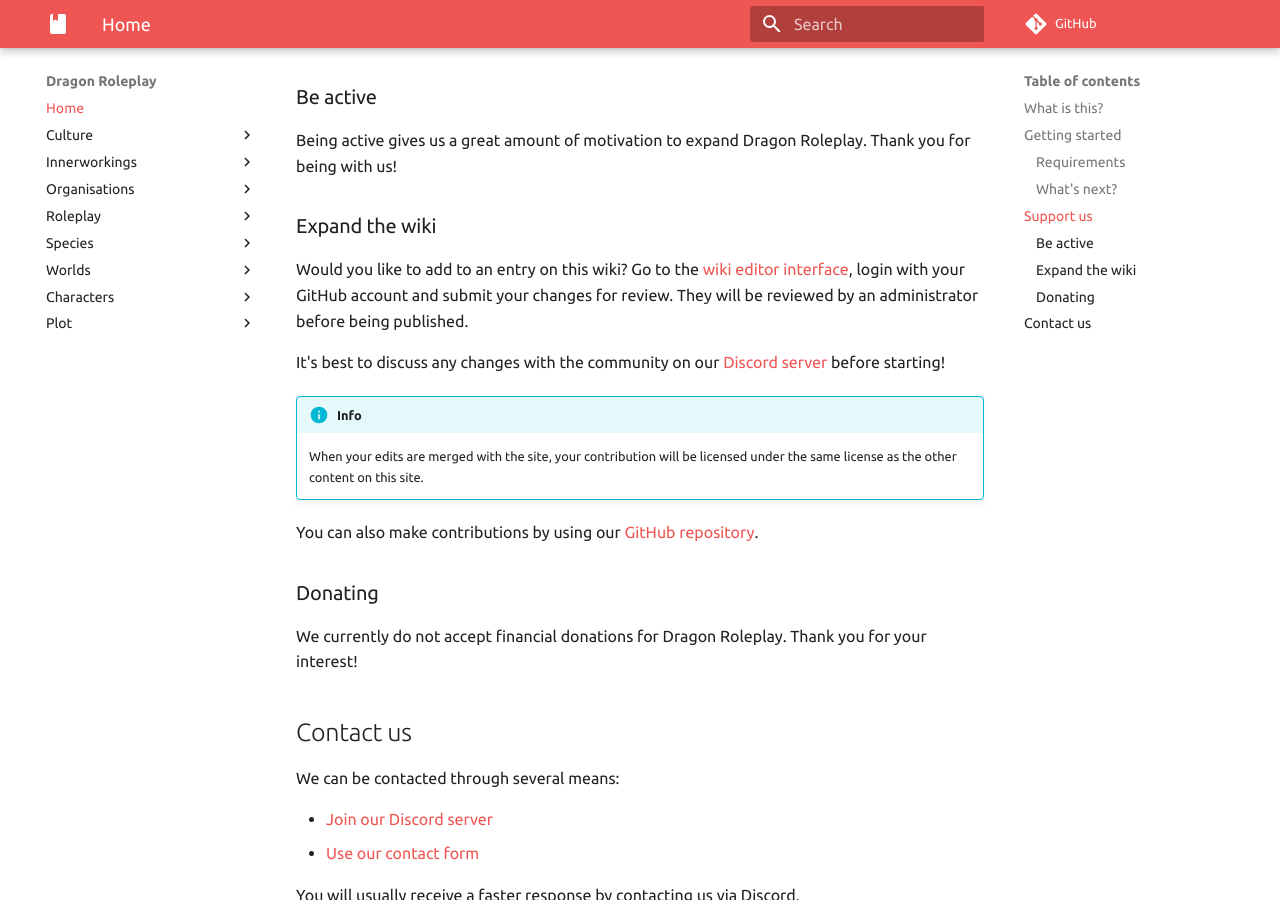
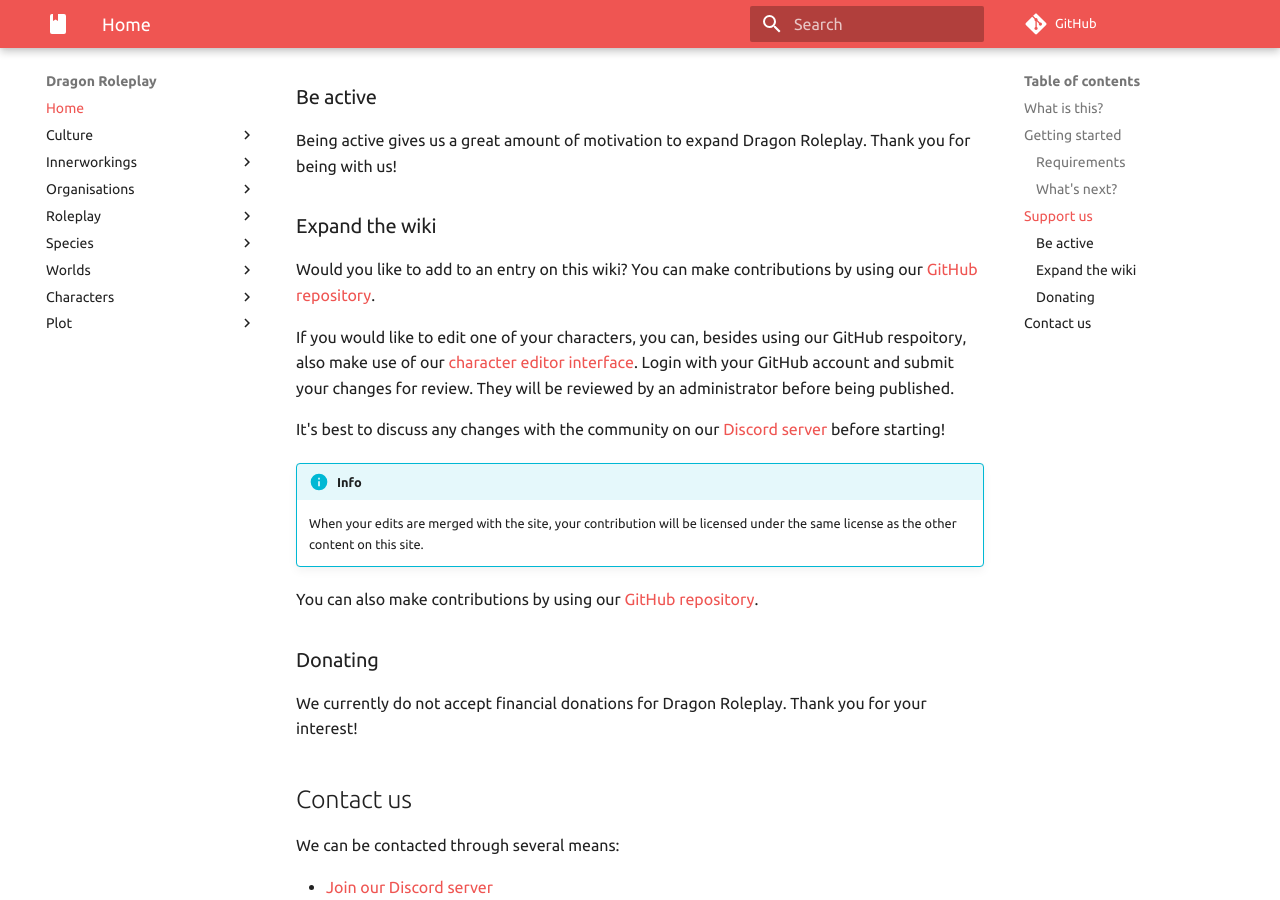
Before and after one commit to dragonprojects/dragonroleplay, an MkDocs documentation site: the page built from docs/index.md, in a window 1280 px wide and 900 px high, scrolled down 1437 px. Built offline with MkDocs 1.6.1 and Material for MkDocs 9.7.7, drawn with Linux system fonts in a browser that asks for light colours; comment, search, counter and statistics services are not loaded.

Commit message:
Update links on index.md

```diff
--- a/docs/index.md
+++ b/docs/index.md
@@ -52,7 +52,9 @@ There are a number of ways you can help.
 Being active gives us a great amount of motivation to expand Dragon Roleplay. Thank you for being with us!
 
 ### Expand the wiki
-Would you like to add to an entry on this wiki? Go to the [wiki editor interface](/wiki/editor), login with your GitHub account and submit your changes for review. They will be reviewed by an administrator before being published.
+Would you like to add to an entry on this wiki? You can make contributions by using our [GitHub repository](https://github.com/dragonprojects/dragonroleplay).
+
+If you would like to edit one of your characters, you can, besides using our GitHub respoitory, also make use of our [character editor interface](/editor). Login with your GitHub account and submit your changes for review. They will be reviewed by an administrator before being published.
 
 It's best to discuss any changes with the community  on our [Discord server](https://discord.gg/MJ2HGkT) before starting!
 
```
